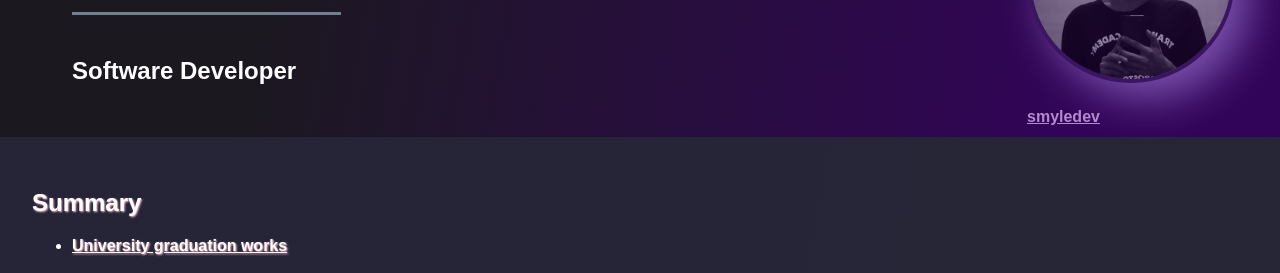
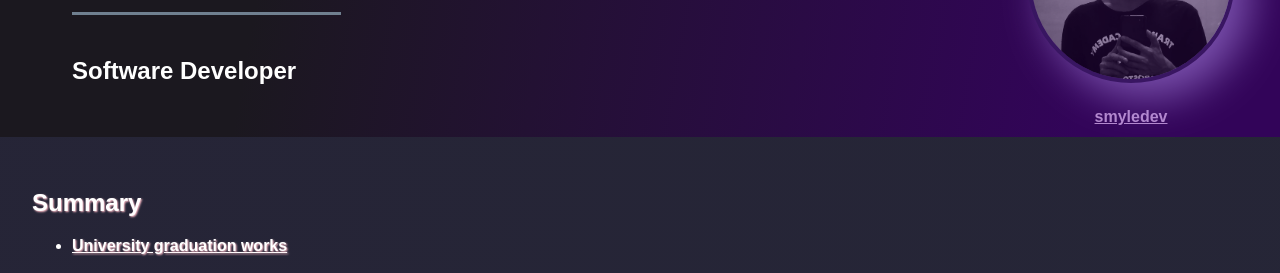
Before and after one commit to smyledev/smyledev.github.io, a Jekyll site: the page cv.html, which Jekyll copies as it is, in a window 1280 px wide. Shown: the part 156-429 px from the top of the page. Built offline with Jekyll 4.4.1, drawn with Linux system fonts in a browser that asks for light colours; some web fonts are replaced.

Commit message:
Update cv.html

```diff
--- a/cv.html
+++ b/cv.html
@@ -15,7 +15,7 @@
                     <h1 style="display: inline-block;">CV - Samoilov Ilia</h1>
                     <h2>Software Developer</h2>
                 </li>
-                <li style="display: inline;">
+                <li style="display: inline; text-align: center;">
                     <figure style="display: inline-block; position: absolute; top: 15px; right: 5px;">
                         <a href="https://github.com/smyledev">
                         <img style=" width:200px; border-radius: 100%;" src="images/photo.jpeg" alt="Photo">
```
